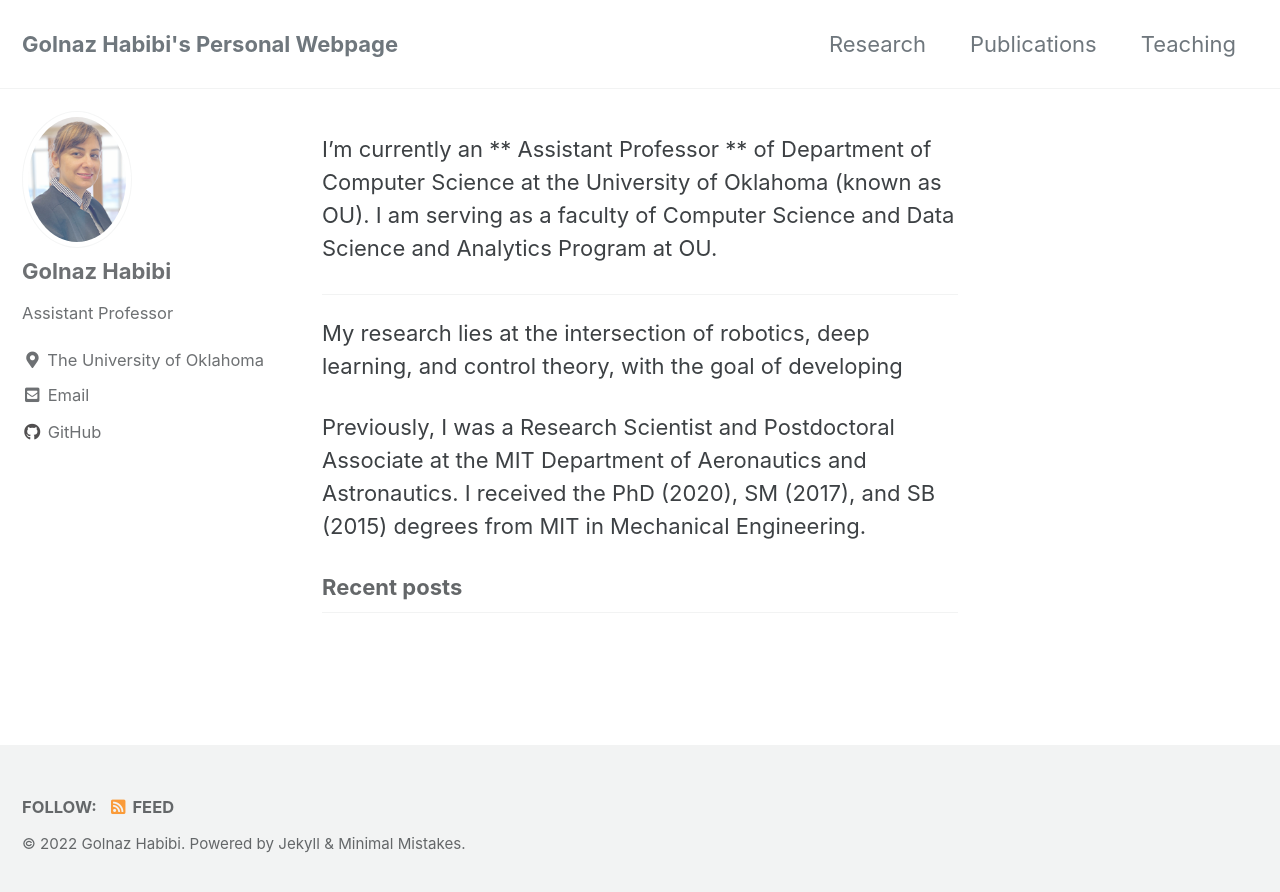
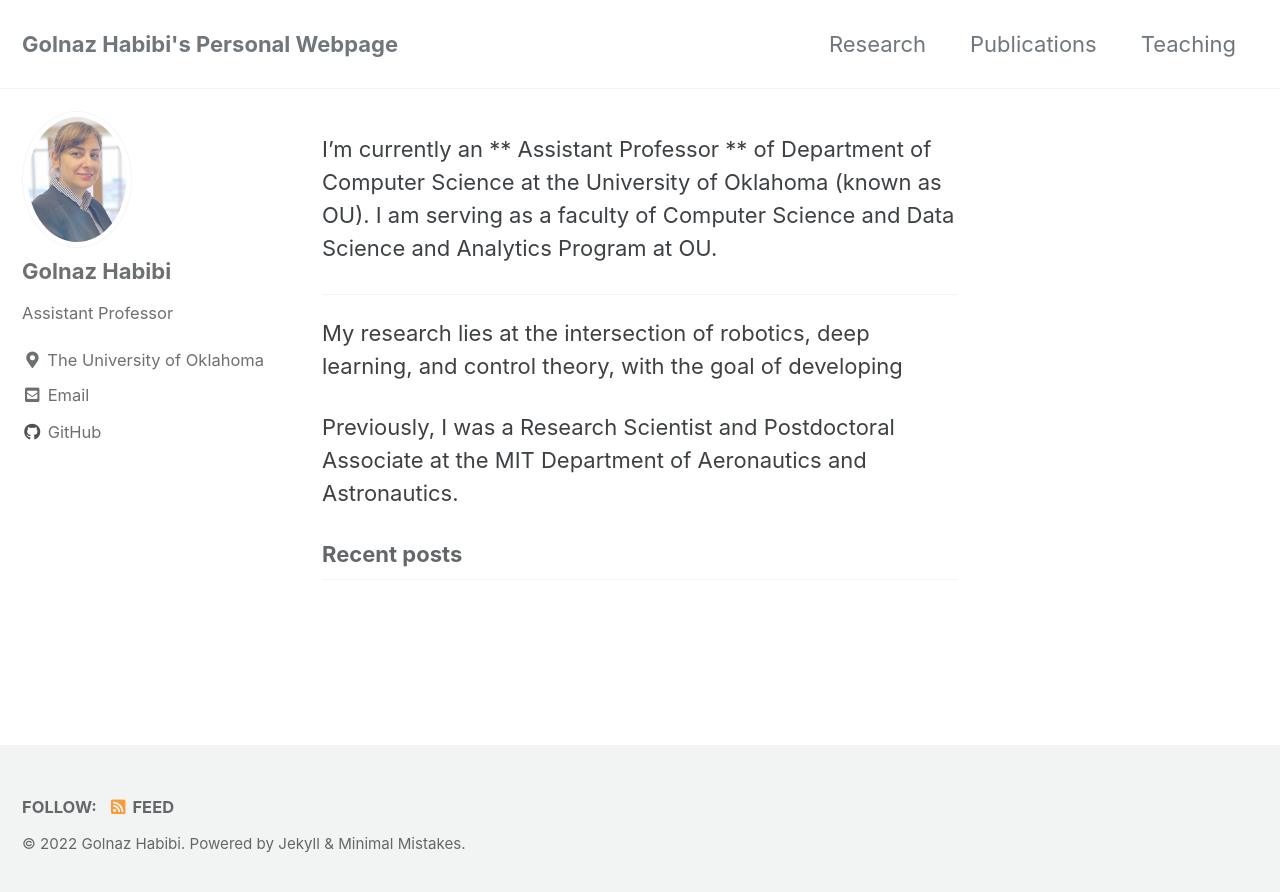
Before and after one commit to golnazhabibi3/my_old_website, a Jekyll site: the page built from _posts/main_page.md, in a window 1280 px wide. Shown: the top 892 px of the page. Built offline with Jekyll 4.4.1, drawn with Linux system fonts in a browser that asks for light colours; cached includes are drawn as plain includes; our own code applies the rules of GitHub Pages for plain Markdown files; the list of posts is cut into pages by our own code.

Commit message:
Update main_page.md

```diff
--- a/_posts/main_page.md
+++ b/_posts/main_page.md
@@ -16,4 +16,3 @@ I'm currently an ** Assistant Professor ** of Department of Computer Science at
 My research lies at the intersection of robotics, deep learning, and control theory, with the goal of developing
 
 Previously, I was a Research Scientist and Postdoctoral Associate at the MIT Department of Aeronautics and Astronautics.
-I received the PhD (2020), SM (2017), and SB (2015) degrees from MIT in Mechanical Engineering.
```
